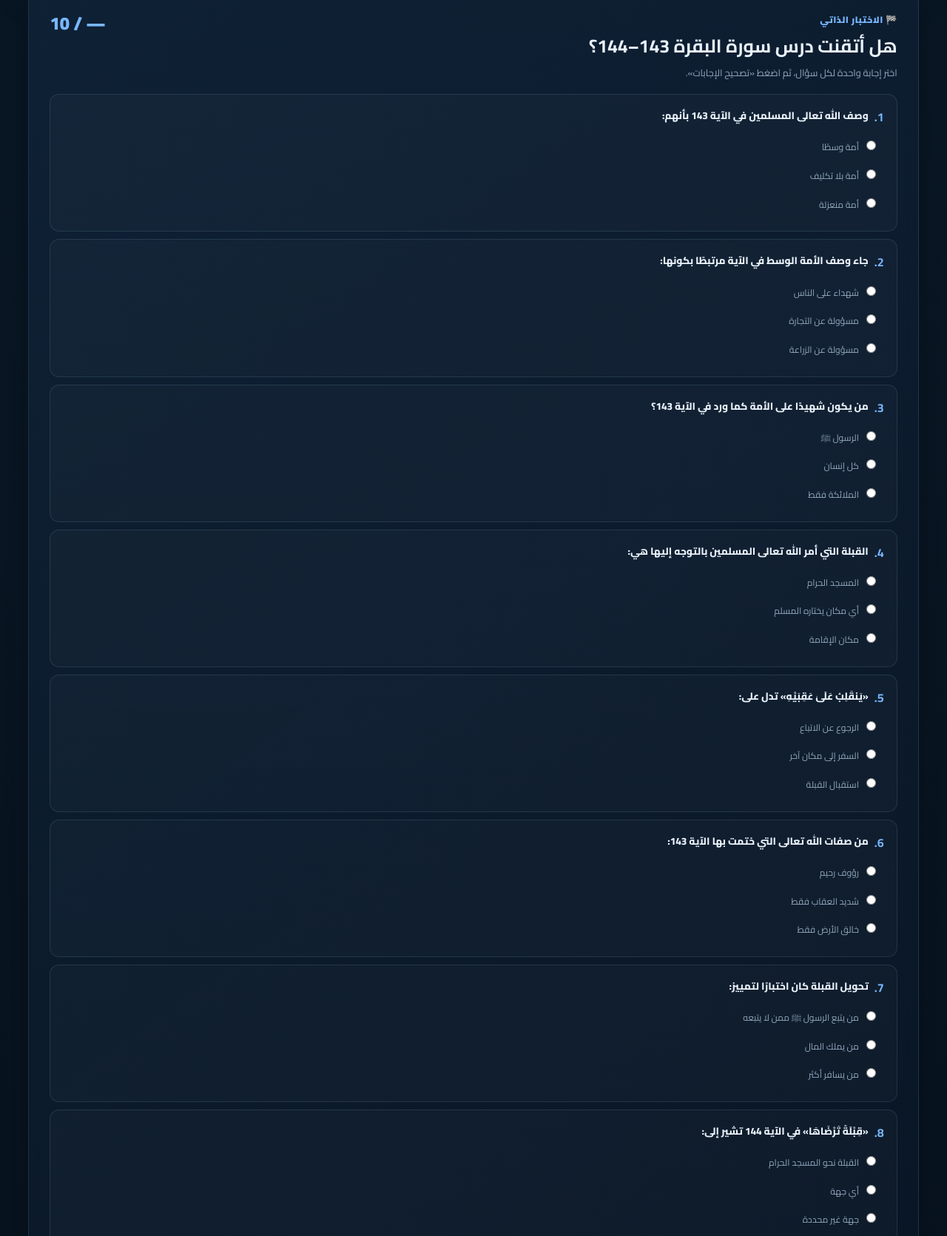
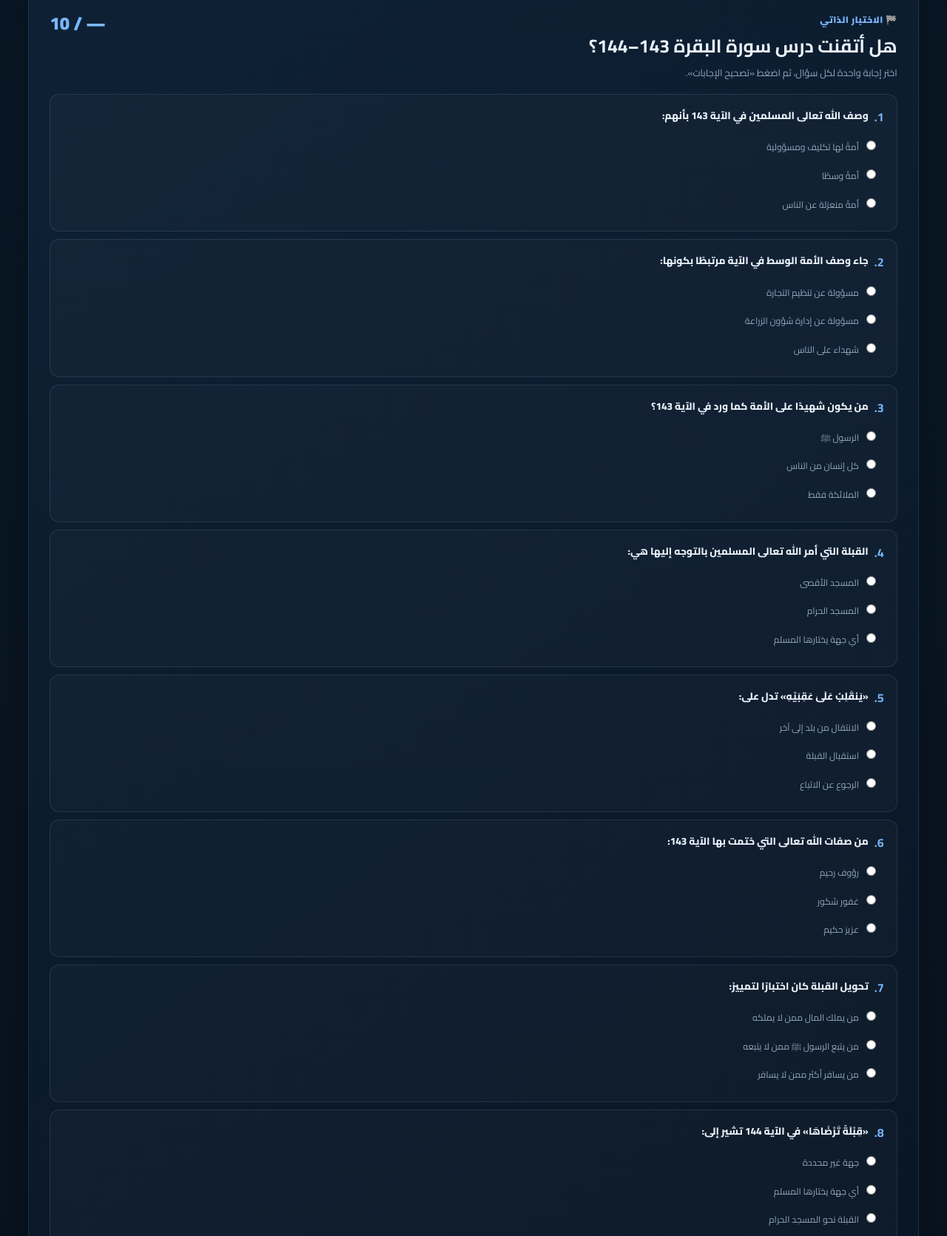
Before and after one commit to zaid-j-alsukhney/Islamic-Education-project, a plain HTML site: page index.html in a window 1280 px wide. Shown: the part 2637-4308 px from the top of the page at 74% size. Drawn offline with Linux system fonts and the light colour scheme.

Commit message:
Add files via upload

```diff
--- a/index.html
+++ b/index.html
@@ -71,15 +71,15 @@
 </div></section>
 
 <section class="section card test-section" id="test"><div class="section-head"><div><span class="kicker">🏁 الاختبار الذاتي</span><h2>هل أتقنت درس سورة البقرة 143–144؟</h2><p>اختر إجابة واحدة لكل سؤال، ثم اضغط «تصحيح الإجابات».</p></div><div class="test-score" id="testScore">— / 10</div></div><form id="quiz">
-<div class="quiz-item"><b>1.</b><p>وصف الله تعالى المسلمين في الآية 143 بأنهم:</p><label><input type="radio" name="q1" value="a"> أمة وسطًا</label><label><input type="radio" name="q1" value="b"> أمة بلا تكليف</label><label><input type="radio" name="q1" value="c"> أمة منعزلة</label></div>
-<div class="quiz-item"><b>2.</b><p>جاء وصف الأمة الوسط في الآية مرتبطًا بكونها:</p><label><input type="radio" name="q2" value="a"> شهداء على الناس</label><label><input type="radio" name="q2" value="b"> مسؤولة عن التجارة</label><label><input type="radio" name="q2" value="c"> مسؤولة عن الزراعة</label></div>
-<div class="quiz-item"><b>3.</b><p>من يكون شهيدًا على الأمة كما ورد في الآية 143؟</p><label><input type="radio" name="q3" value="a"> الرسول ﷺ</label><label><input type="radio" name="q3" value="b"> كل إنسان</label><label><input type="radio" name="q3" value="c"> الملائكة فقط</label></div>
-<div class="quiz-item"><b>4.</b><p>القبلة التي أمر الله تعالى المسلمين بالتوجه إليها هي:</p><label><input type="radio" name="q4" value="a"> المسجد الحرام</label><label><input type="radio" name="q4" value="b"> أي مكان يختاره المسلم</label><label><input type="radio" name="q4" value="c"> مكان الإقامة</label></div>
-<div class="quiz-item"><b>5.</b><p>«يَنقَلِبُ عَلَىٰ عَقِبَيْهِ» تدل على:</p><label><input type="radio" name="q5" value="a"> الرجوع عن الاتباع</label><label><input type="radio" name="q5" value="b"> السفر إلى مكان آخر</label><label><input type="radio" name="q5" value="c"> استقبال القبلة</label></div>
-<div class="quiz-item"><b>6.</b><p>من صفات الله تعالى التي ختمت بها الآية 143:</p><label><input type="radio" name="q6" value="a"> رؤوف رحيم</label><label><input type="radio" name="q6" value="b"> شديد العقاب فقط</label><label><input type="radio" name="q6" value="c"> خالق الأرض فقط</label></div>
-<div class="quiz-item"><b>7.</b><p>تحويل القبلة كان اختبارًا لتمييز:</p><label><input type="radio" name="q7" value="a"> من يتبع الرسول ﷺ ممن لا يتبعه</label><label><input type="radio" name="q7" value="b"> من يملك المال</label><label><input type="radio" name="q7" value="c"> من يسافر أكثر</label></div>
-<div class="quiz-item"><b>8.</b><p>«قِبْلَةً تَرْضَاهَا» في الآية 144 تشير إلى:</p><label><input type="radio" name="q8" value="a"> القبلة نحو المسجد الحرام</label><label><input type="radio" name="q8" value="b"> أي جهة</label><label><input type="radio" name="q8" value="c"> جهة غير محددة</label></div>
-<div class="quiz-item"><b>9.</b><p>من القيم المستفادة من الآيتين:</p><label><input type="radio" name="q9" value="a"> الطاعة والاتباع والاعتدال</label><label><input type="radio" name="q9" value="b"> ترك الأحكام</label><label><input type="radio" name="q9" value="c"> تقديم الرأي على النص</label></div>
+<div class="quiz-item"><b>1.</b><p>وصف الله تعالى المسلمين في الآية 143 بأنهم:</p><label><input type="radio" name="q1" value="a"> أمةً لها تكليف ومسؤولية</label><label><input type="radio" name="q1" value="b"> أمةً وسطًا</label><label><input type="radio" name="q1" value="c"> أمةً منعزلة عن الناس</label></div>
+<div class="quiz-item"><b>2.</b><p>جاء وصف الأمة الوسط في الآية مرتبطًا بكونها:</p><label><input type="radio" name="q2" value="a"> مسؤولة عن تنظيم التجارة</label><label><input type="radio" name="q2" value="b"> مسؤولة عن إدارة شؤون الزراعة</label><label><input type="radio" name="q2" value="c"> شهداء على الناس</label></div>
+<div class="quiz-item"><b>3.</b><p>من يكون شهيدًا على الأمة كما ورد في الآية 143؟</p><label><input type="radio" name="q3" value="a"> الرسول ﷺ</label><label><input type="radio" name="q3" value="b"> كل إنسان من الناس</label><label><input type="radio" name="q3" value="c"> الملائكة فقط</label></div>
+<div class="quiz-item"><b>4.</b><p>القبلة التي أمر الله تعالى المسلمين بالتوجه إليها هي:</p><label><input type="radio" name="q4" value="a"> المسجد الأقصى</label><label><input type="radio" name="q4" value="b"> المسجد الحرام</label><label><input type="radio" name="q4" value="c"> أي جهة يختارها المسلم</label></div>
+<div class="quiz-item"><b>5.</b><p>«يَنقَلِبُ عَلَىٰ عَقِبَيْهِ» تدل على:</p><label><input type="radio" name="q5" value="a"> الانتقال من بلد إلى آخر</label><label><input type="radio" name="q5" value="b"> استقبال القبلة</label><label><input type="radio" name="q5" value="c"> الرجوع عن الاتباع</label></div>
+<div class="quiz-item"><b>6.</b><p>من صفات الله تعالى التي ختمت بها الآية 143:</p><label><input type="radio" name="q6" value="a"> رؤوف رحيم</label><label><input type="radio" name="q6" value="b"> غفور شكور</label><label><input type="radio" name="q6" value="c"> عزيز حكيم</label></div>
+<div class="quiz-item"><b>7.</b><p>تحويل القبلة كان اختبارًا لتمييز:</p><label><input type="radio" name="q7" value="a"> من يملك المال ممن لا يملكه</label><label><input type="radio" name="q7" value="b"> من يتبع الرسول ﷺ ممن لا يتبعه</label><label><input type="radio" name="q7" value="c"> من يسافر أكثر ممن لا يسافر</label></div>
+<div class="quiz-item"><b>8.</b><p>«قِبْلَةً تَرْضَاهَا» في الآية 144 تشير إلى:</p><label><input type="radio" name="q8" value="a"> جهة غير محددة</label><label><input type="radio" name="q8" value="b"> أي جهة يختارها المسلم</label><label><input type="radio" name="q8" value="c"> القبلة نحو المسجد الحرام</label></div>
+<div class="quiz-item"><b>9.</b><p>من القيم المستفادة من الآيتين:</p><label><input type="radio" name="q9" value="a"> تقديم الرأي على النص</label><label><input type="radio" name="q9" value="b"> الطاعة والاتباع والاعتدال</label><label><input type="radio" name="q9" value="c"> ترك الأحكام عند اختلاف الرأي</label></div>
 <div class="quiz-item"><b>10.</b><p>المسلم في شأن القبلة يتوجه:</p><label><input type="radio" name="q10" value="a"> شطر المسجد الحرام</label><label><input type="radio" name="q10" value="b"> نحو أي جهة</label><label><input type="radio" name="q10" value="c"> بحسب رغبة كل شخص</label></div>
 <div class="quiz-actions"><button class="primary" type="submit">✅ تصحيح الإجابات</button><button class="secondary" type="button" id="resetQuiz">↻ إعادة الاختبار</button></div><div class="quiz-result" id="quizResult" hidden></div></form></section>
 
--- a/script.js
+++ b/script.js
@@ -6,7 +6,7 @@
   qs('[data-scroll]').forEach(b=>b.addEventListener('click',()=>$(b.dataset.scroll)?.scrollIntoView({behavior:'smooth',block:'start'})));
   document.addEventListener('click',e=>{const b=e.target.closest('.reveal');if(!b)return;const a=b.parentElement.querySelector('.answer');if(!a)return;const show=a.hidden;a.hidden=!show;b.textContent=show?'إخفاء الإجابة':'إظهار الإجابة';});
   const display=$('termDisplay');qs('.term').forEach(btn=>btn.addEventListener('click',()=>{qs('.term').forEach(x=>x.classList.remove('active'));btn.classList.add('active');const parts=(btn.dataset.term||'|').split('|');display.innerHTML=`<strong>${parts[0]}:</strong> ${parts[1]||''}`;}));
-  const answers={q1:'a',q2:'a',q3:'a',q4:'a',q5:'a',q6:'a',q7:'a',q8:'a',q9:'a',q10:'a'};
+  const answers={q1:'b',q2:'c',q3:'a',q4:'b',q5:'c',q6:'a',q7:'b',q8:'c',q9:'b',q10:'a'};
   $('quiz').addEventListener('submit',e=>{e.preventDefault();let score=0,unanswered=0;Object.entries(answers).forEach(([q,a])=>{const chosen=document.querySelector(`input[name="${q}"]:checked`);const item=document.querySelector(`input[name="${q}"]`)?.closest('.quiz-item');const labels=item?[...item.querySelectorAll('label')]:[];item?.classList.remove('quiz-correct','quiz-wrong','quiz-unanswered');labels.forEach(l=>l.classList.remove('answer-correct','answer-wrong'));item?.querySelector(`input[value="${a}"]`)?.closest('label')?.classList.add('answer-correct');if(!chosen){unanswered++;item?.classList.add('quiz-unanswered');}else if(chosen.value===a){score++;item?.classList.add('quiz-correct');}else{item?.classList.add('quiz-wrong');chosen.closest('label')?.classList.add('answer-wrong');}});$('testScore').textContent=`${score} / 10`;const result=$('quizResult');result.hidden=false;let msg=score===10?'ممتاز! أتقنت الآيتين الكريمتين ومعانيهما الأساسية.':score>=8?'ممتاز جدًا. راجع الأسئلة التي أخطأت فيها فقط.':score>=6?'جيد. راجع النص والمعاني والمفردات ثم أعد الاختبار.':'ارجع إلى محاور الدرس، واقرأ الآيتين بتأنٍّ، ثم حاول الاختبار مرة أخرى.';if(unanswered)msg+=` لم تُجب عن ${unanswered} سؤال${unanswered>1?'ات':''}.`;result.innerHTML=`<strong>نتيجتك: ${score}/10</strong><p>${msg}</p>`;result.scrollIntoView({behavior:'smooth',block:'nearest'});});
   $('resetQuiz').addEventListener('click',()=>{document.getElementById('quiz').reset();qs('.quiz-item').forEach(i=>{i.classList.remove('quiz-correct','quiz-wrong','quiz-unanswered');qs('label',i).forEach(l=>l.classList.remove('answer-correct','answer-wrong'));});$('testScore').textContent='— / 10';$('quizResult').hidden=true;});
   document.addEventListener('keydown',e=>{if(['INPUT','TEXTAREA','BUTTON'].includes(document.activeElement.tagName))return;const keys=['quran','meaning','vocab','lessons','review'];if(e.key>='1'&&e.key<='5')activateTab(keys[Number(e.key)-1]);});
```
